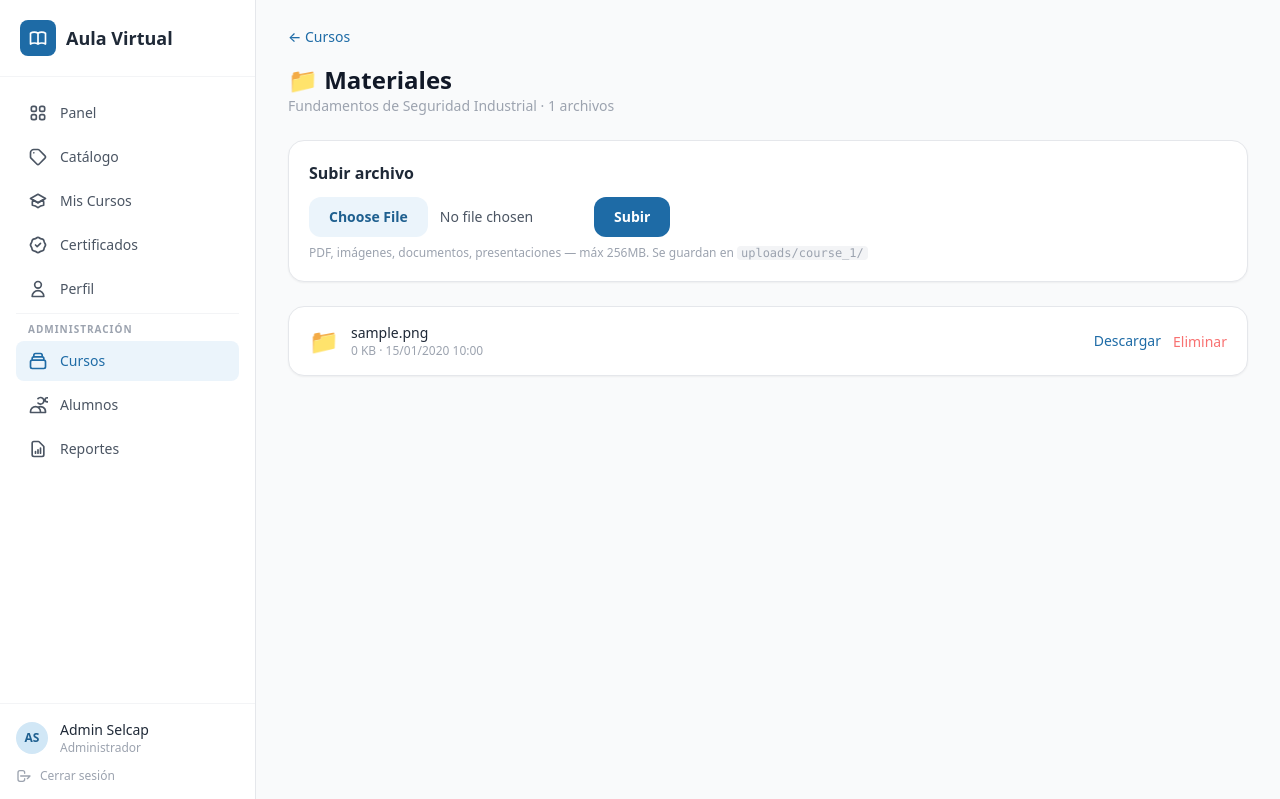
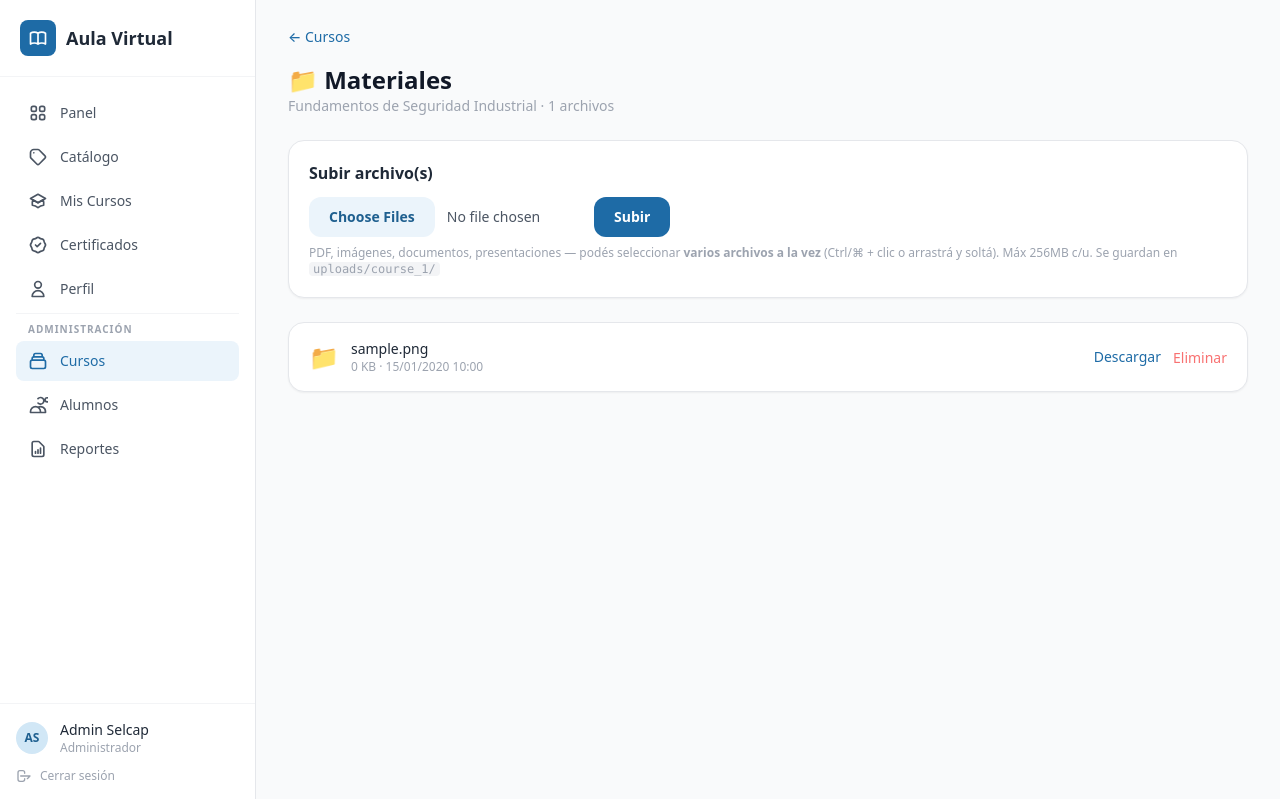
Before and after one commit to Toyoenohio/selcap_php, a PHP site: page /admin/materials.php?course_id=1 in a window 1280 px wide. Shown: the top 799 px of the page. Run offline with PHP 8.4, Linux system fonts and the light colour scheme; a user stored in the database is signed in; data comes from the database, SQL or seed files in the repository; tables that the repository leaves empty hold one stand-in row (values such as "Sample post"); some libraries are stand-ins or nearby versions.

Commit message:
feat: carga múltiple de archivos en materiales del curso

```diff
--- a/admin/materials.php
+++ b/admin/materials.php
@@ -15,19 +15,26 @@ if (!$course) { header('Location: ' . BASE_URL . '/admin/courses.php'); exit; }
 
 // ── Upload ──
 if ($_SERVER['REQUEST_METHOD'] === 'POST' && isset($_POST['action'])) {
-    if ($_POST['action'] === 'upload' && !empty($_FILES['file']['name'])) {
-        $file = $_FILES['file'];
-        if ($file['error'] === UPLOAD_ERR_OK) {
-            $dir = UPLOADS_DIR . '/course_' . $courseId;
-            if (!is_dir($dir)) mkdir($dir, 0755, true);
-            $name = time() . '_' . preg_replace('/[^a-zA-Z0-9._-]/', '_', $file['name']);
+    if ($_POST['action'] === 'upload' && !empty($_FILES['files']['name'][0])) {
+        $dir = UPLOADS_DIR . '/course_' . $courseId;
+        if (!is_dir($dir)) mkdir($dir, 0755, true);
+        $uploaded = 0; $errors = 0;
+        foreach ($_FILES['files']['name'] as $i => $origName) {
+            if (empty($origName)) continue;
+            if ($_FILES['files']['error'][$i] !== UPLOAD_ERR_OK) { $errors++; continue; }
+            $name = time() . '_' . $i . '_' . preg_replace('/[^a-zA-Z0-9._-]/', '_', $origName);
             $dest = $dir . '/' . $name;
-            move_uploaded_file($file['tmp_name'], $dest);
-            $url = UPLOADS_URL . '/course_' . $courseId . '/' . $name;
-            $pdo->prepare('INSERT INTO course_materials (course_id, file_name, file_url, file_type, file_size) VALUES (?, ?, ?, ?, ?)')
-                ->execute([$courseId, $file['name'], $url, $file['type'], $file['size']]);
-            $msg = 'Archivo subido.'; $msgType = 'green';
+            if (move_uploaded_file($_FILES['files']['tmp_name'][$i], $dest)) {
+                $url = UPLOADS_URL . '/course_' . $courseId . '/' . $name;
+                $pdo->prepare('INSERT INTO course_materials (course_id, file_name, file_url, file_type, file_size) VALUES (?, ?, ?, ?, ?)')
+                    ->execute([$courseId, $origName, $url, $_FILES['files']['type'][$i], $_FILES['files']['size'][$i]]);
+                $uploaded++;
+            } else {
+                $errors++;
+            }
         }
+        $msg = "$uploaded archivo(s) subido(s)." . ($errors ? " $errors con error." : '');
+        $msgType = $errors && !$uploaded ? 'red' : 'green';
     } elseif ($_POST['action'] === 'delete') {
         $id = (int)$_POST['id'];
         $mat = $pdo->prepare('SELECT file_url FROM course_materials WHERE id=? AND course_id=?');
@@ -69,14 +76,14 @@ require __DIR__ . '/../includes/header.php';
 
 <!-- Subir -->
 <div class="bg-white rounded-2xl shadow-sm border border-gray-200 p-5 mb-6">
-  <h2 class="font-bold text-gray-800 mb-3">Subir archivo</h2>
+  <h2 class="font-bold text-gray-800 mb-3">Subir archivo(s)</h2>
   <form method="POST" enctype="multipart/form-data" class="flex items-end gap-3 flex-wrap">
     <input type="hidden" name="action" value="upload">
-    <input type="file" name="file" required
+    <input type="file" name="files[]" multiple required
            class="text-sm text-gray-600 file:mr-3 file:py-2.5 file:px-5 file:rounded-xl file:border-0 file:text-sm file:font-semibold file:bg-selcap-50 file:text-selcap-700 hover:file:bg-selcap-100">
     <button type="submit" class="bg-selcap-600 hover:bg-selcap-700 text-white font-semibold px-5 py-2.5 rounded-xl transition-colors text-sm">Subir</button>
   </form>
-  <p class="text-xs text-gray-400 mt-2">PDF, imágenes, documentos, presentaciones — máx 256MB. Se guardan en <code class="bg-gray-100 px-1 rounded">uploads/course_<?= $courseId ?>/</code></p>
+  <p class="text-xs text-gray-400 mt-2">PDF, imágenes, documentos, presentaciones — podés seleccionar <strong>varios archivos a la vez</strong> (Ctrl/⌘ + clic o arrastrá y soltá). Máx 256MB c/u. Se guardan en <code class="bg-gray-100 px-1 rounded">uploads/course_<?= $courseId ?>/</code></p>
 </div>
 
 <!-- Lista -->
```
